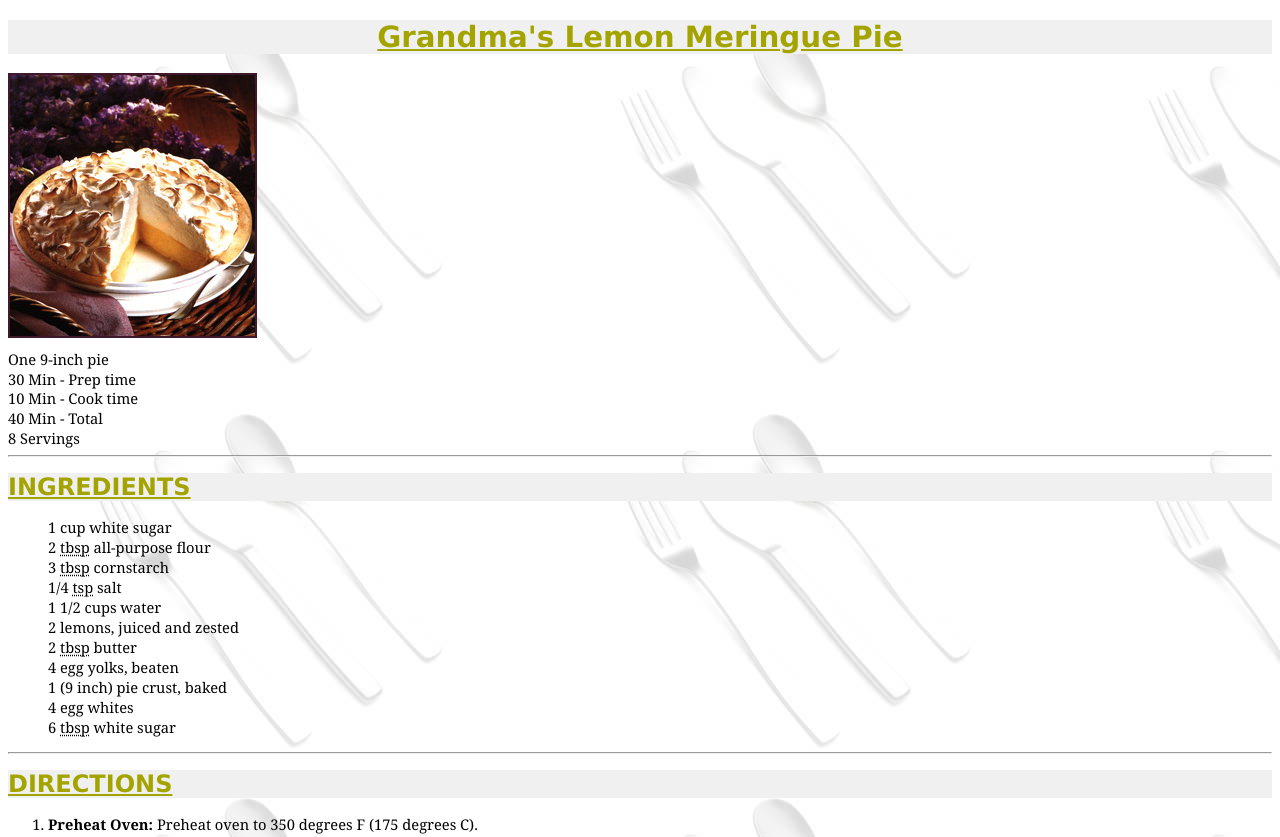
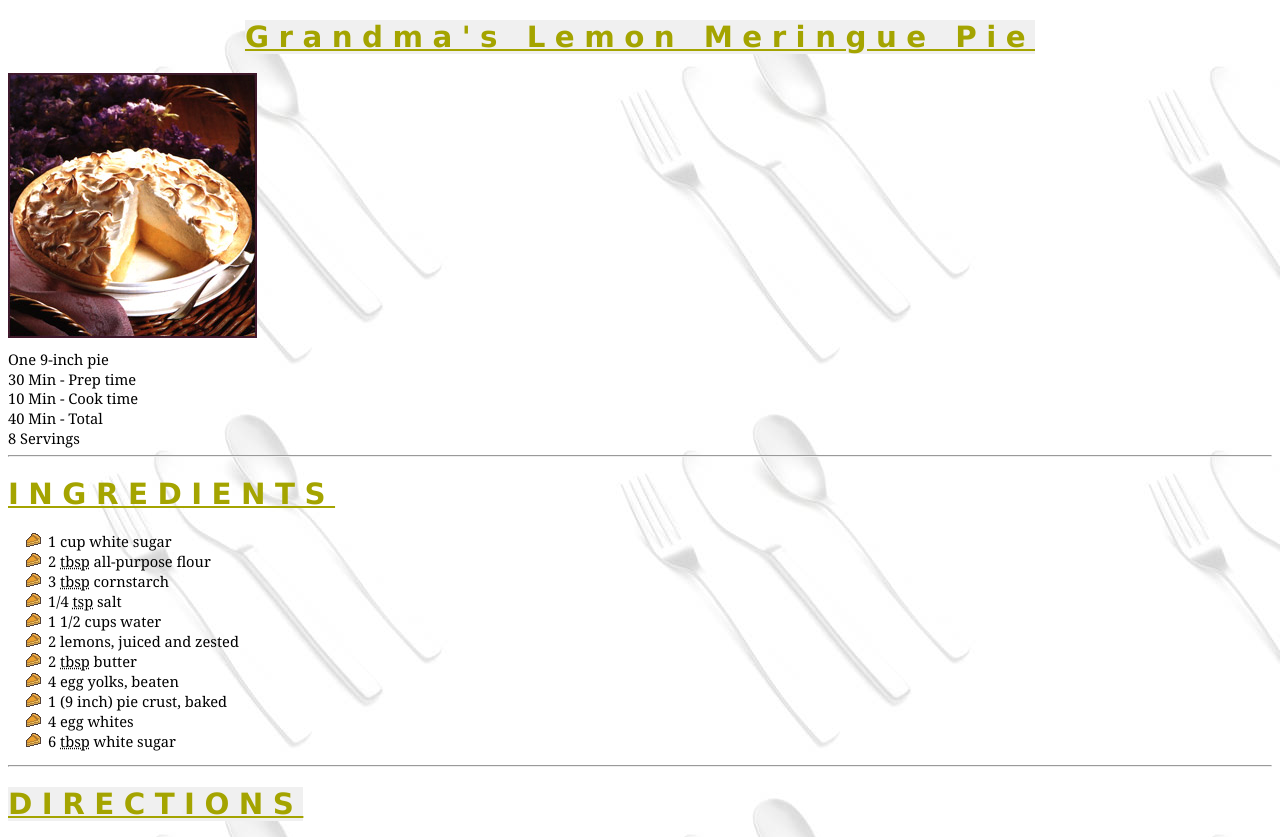
Before and after one commit to KirosHailay/CS472-wap, a plain HTML site: page w1d2recipe/pie.html in a window 1280 px wide. Shown: the top 837 px of the page. Drawn offline with Linux system fonts and the light colour scheme.

Commit message:
Fix Issues

```diff
--- /dev/null
+++ b/css/main.css
@@ -0,0 +1,3 @@
+#home{
+    background-image: url('../images/background.jpeg');
+}
--- a/w1d2recipe/css/recipe.css
+++ b/w1d2recipe/css/recipe.css
@@ -8,30 +8,26 @@ body {
     background-attachment: fixed;
 }
 
-body h1 {
- color: #A4A400;
+h1 {
+    color: #A4A400;
+    text-decoration: underline;
+    font-size:22pt ;
+    font-family: "Lucida Sans Unicode";
+    letter-spacing: 0.25cm;
+}
+/* Extra credit */
+h1 span{
     background-color: #F0F0F0 ;
-    text-decoration: underline;
-    font-size:18pt ;
-    font-family: "Lucida Sans Unicode";
 }
+/* for the top header */
 #header {
-    color: #A4A400;
-    background-color: #F0F0F0 ;
-    font-family: "Lucida Sans Unicode";
     text-align: center;
-    font-size: 22pt;
-    text-decoration: underline;
 }
 
 #firstdiv p {
     list-style: none;
     text-align: left;
     line-height: 5px;
-}
-
-#seconddiv li {
-    list-style: none;
 }
 
 #cake {
@@ -50,3 +46,8 @@ blockquote p {
 #footer {
     float: right;
 }
+
+/* Extra Credit */
+ul li {
+    list-style-image: url('../../images/recipeImages/pie_icon.gif');
+}
--- a/w1d2recipe/pie.html
+++ b/w1d2recipe/pie.html
@@ -4,11 +4,12 @@
         <meta charset="utf-8"/>
         <meta name="viewport" content="width=device-width, initial-scale=1.0"/>
         <link rel="stylesheet" href="./css/recipe.css" type="text/css"/>
+        <link rel="icon" href="../images/recipeImages/pie_icon.gif" type="image/gif">
         <title>Recipe</title>
     </head>
 
    <body>
-    <h1 id="header">Grandma's Lemon Meringue Pie</h1>
+    <h1 id="header"><span>Grandma's Lemon Meringue Pie</span></h1>
        <div id="firstdiv">
            <img src="../images/recipeImages/pie.jpg" alt="pie image">
                <p>One 9-inch pie</p>
@@ -36,7 +37,7 @@
             <hr/>
        </div>
        <div id="thirddiv">
-           <h1>DIRECTIONS</h1>
+           <h1><span>DIRECTIONS</span></h1>
            <ol>
                <li><strong>Preheat Oven:</strong> Preheat oven to 350 degrees F (175 degrees C).</li>
                <li>
@@ -66,7 +67,7 @@
            <hr/>
        </div>
        <div id="fourthdiv">
-           <h1>USER COMMENTS</h1>
+           <h1><span>USER COMMENTS</span></h1>
            <blockquote>
                <p> This is a very fun recipe to follow, because Grandma makes it sweet and simple. This pie is thickened with cornstarch and flour in addition<br/> to egg yolks, and contains no milk.</p>
                <p>- Emile S.</p>
@@ -85,7 +86,7 @@
        </div>
 
        <div id="linkdiv">
-           <h1>LINKS</h1>
+           <h1><span>LINKS</span></h1>
            <a href="http://www.google.com/search?q=lemon+meringue+pie+recipe&start=10">Search for other lemon meringue pie recipes</a>
            <a href="../index.html">Home</a>
 
```
Also changed, not shown: aboutme.html (+4 -0 lines), index.html (+5 -5 lines).
